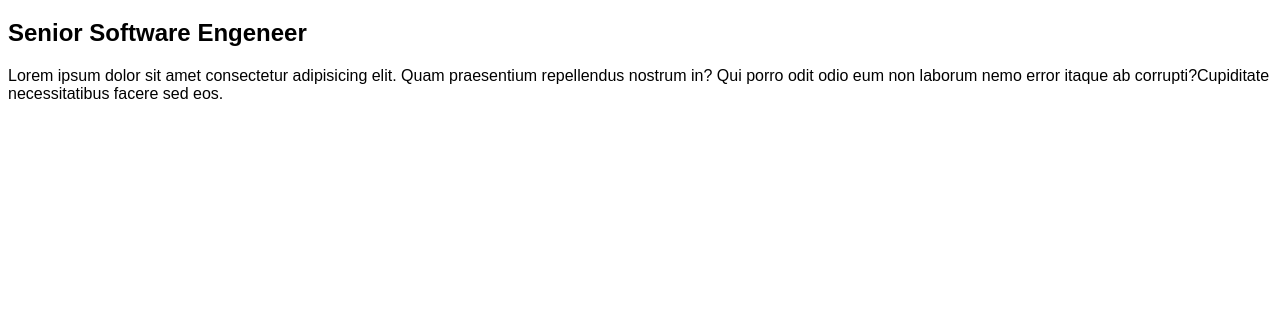
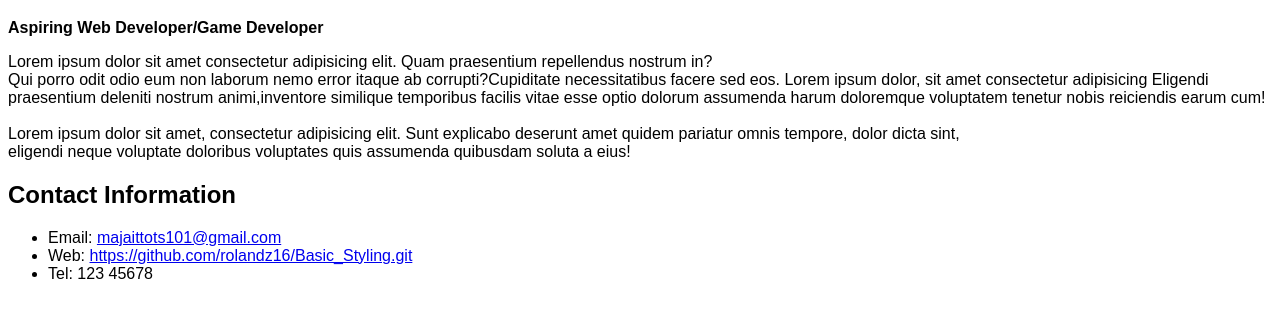
Before and after one commit to rolandz16/Basic_Styling, a plain HTML site: page index.html in a window 1280 px wide. Shown: the part 72-390 px from the top of the page. Drawn offline with Linux system fonts and the light colour scheme.

Commit message:
Update index.html

```diff
--- a/index.html
+++ b/index.html
@@ -11,12 +11,29 @@
 <body>
 
     <h1>Christian Loyd Larazo</h1>
-    <h2>Senior Software Engeneer</h2>
 
+   <p class="Job"><b>Aspiring Web Developer/Game Developer</b></p>
 
-    <p>Lorem ipsum dolor sit amet consectetur adipisicing elit. Quam praesentium repellendus nostrum in?
-     Qui porro odit odio eum non laborum nemo error itaque ab corrupti?Cupiditate necessitatibus facere sed eos.
+    <p>
+     Lorem ipsum dolor sit amet consectetur adipisicing elit.
+     Quam praesentium repellendus nostrum in?<br>Qui porro odit odio eum non laborum
+     nemo error itaque ab corrupti?Cupiditate necessitatibus facere sed eos.
+     Lorem ipsum dolor, sit amet consectetur adipisicing
+     Eligendi praesentium deleniti nostrum animi,inventore similique temporibus
+     facilis vitae esse optio dolorum assumenda harum doloremque voluptatem
+     tenetur nobis reiciendis earum cum!
+     <br>
+     <br>
+     Lorem ipsum dolor sit amet, consectetur adipisicing elit.
+     Sunt explicabo deserunt amet quidem pariatur omnis tempore, dolor dicta sint,<br>
+     eligendi neque voluptate doloribus voluptates quis assumenda quibusdam soluta a eius!
     </p>
+    <h2>Contact Information</h2>
+        <ul>
+            <li>Email: <a href="mailto:majaittots101@gmail.com">majaittots101@gmail.com</a></li>
+            <li>Web: <a href="https://github.com/rolandz16/Basic_Styling.git" target="/">https://github.com/rolandz16/Basic_Styling.git</a></li>
+            <li>Tel: 123 45678</li>
+        </ul>
 
 </body>
 </html>
```
